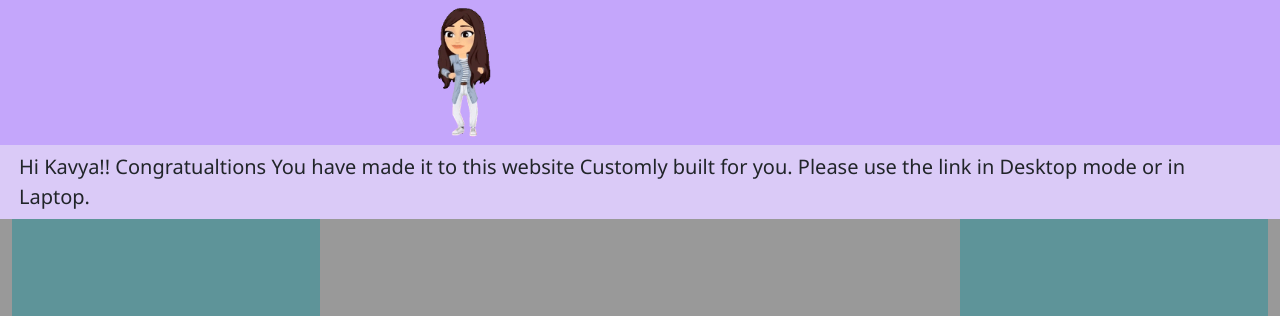
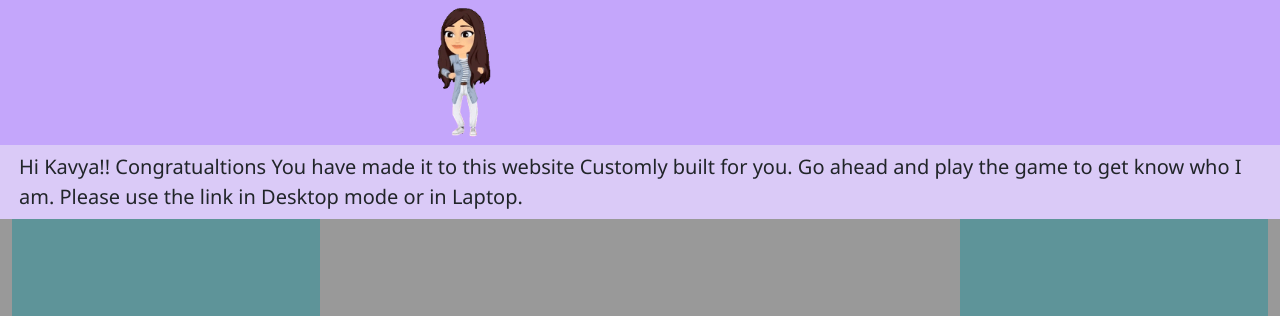
Before and after one commit to DeadShot1012/Kevin, a plain HTML site: page index.html in a window 1280 px wide. Shown: the part 63-379 px from the top of the page. Drawn offline with nearby package versions, Linux system fonts and the light colour scheme; a script that the page names is missing; a web font is replaced by a local one.

Commit message:
Update index.html

```diff
--- a/index.html
+++ b/index.html
@@ -128,7 +128,9 @@
         <section id="messageContent">
           <article>
             <div class="message">
-              Hi Kavya!! Congratualtions You have made it to this website Customly built for you. Please use the link in Desktop mode or in Laptop.
+              Hi Kavya!! Congratualtions You have made it to this website Customly built for you.
+              Go ahead and play the game to get know who I am.
+              Please use the link in Desktop mode or in Laptop.
             </div>
           </article>
         </section>
```
